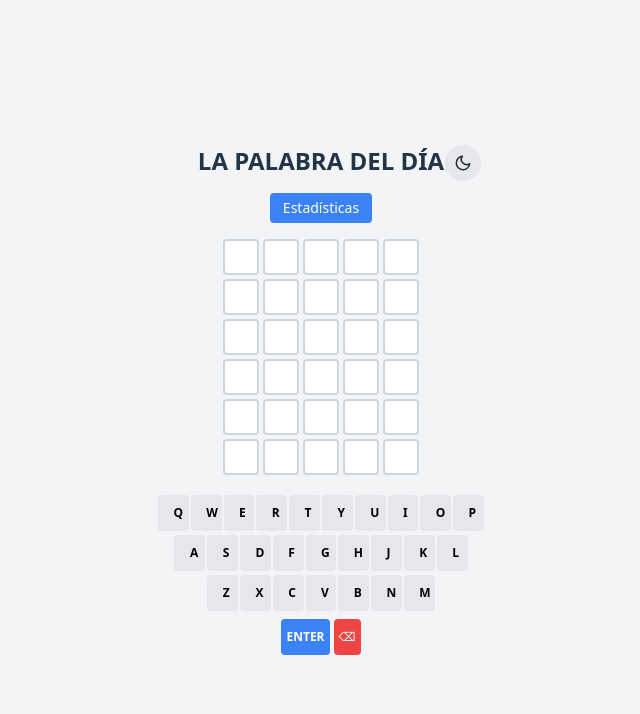
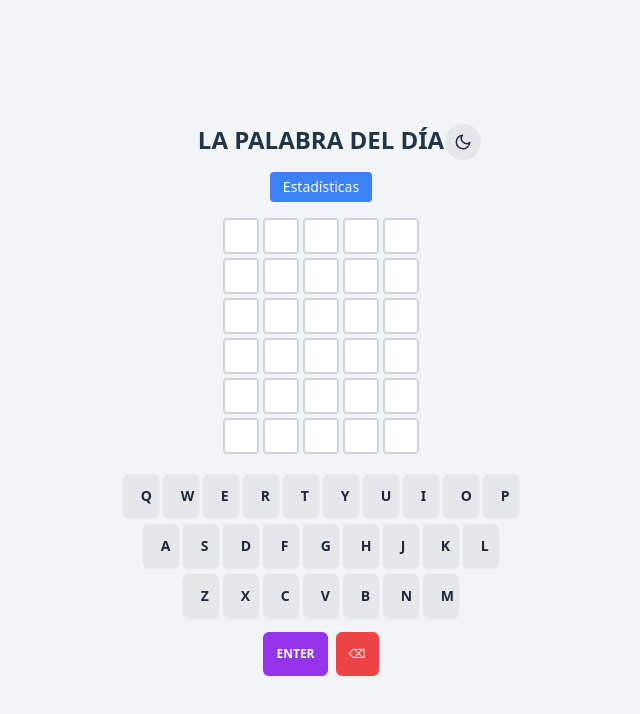
Before and after one commit to eduardescola/palabra-del-dia, a React (Vite) app: page / in a window 1280 px wide. Shown: the top 714 px of the page, without its empty margins (319-959 px from the left). Built offline with nearby package versions, Linux system fonts and the light colour scheme.

Commit message:
mini canvis

```diff
--- a/src/components/Keyboard.tsx
+++ b/src/components/Keyboard.tsx
@@ -15,21 +15,21 @@ const filas = [
 const getColor = (estado: LetraEstado | undefined) => {
   switch (estado) {
     case "correcta":
-      return "bg-green-500 text-white"
+      return "bg-green-500 text-white shadow-sm"
     case "presente":
-      return "bg-yellow-400 text-white"
+      return "bg-yellow-400 text-white shadow-sm"
     case "incorrecta":
-      return "bg-gray-400 text-white"
+      return "bg-gray-400 text-white shadow-sm"
     default:
-      return "bg-gray-200 dark:bg-gray-600 text-black dark:text-white"
+      return "bg-gray-200 dark:bg-gray-600 text-gray-800 dark:text-white shadow-sm"
   }
 }
 
 const Keyboard: React.FC<KeyboardProps> = ({ letrasEstado, onKeyClick }) => {
   return (
-    <div className="flex flex-col items-center gap-1 mt-2 w-full">
+    <div className="flex flex-col items-center gap-1.5 mt-2 w-full">
       {filas.map((fila, idx) => (
-        <div key={idx} className="flex gap-[2px] w-full justify-center">
+        <div key={idx} className="flex gap-1 w-full justify-center">
           {fila.map((letra) => {
             const estado = letrasEstado[letra.toLowerCase()]
             const colorClass = getColor(estado)
@@ -37,7 +37,7 @@ const Keyboard: React.FC<KeyboardProps> = ({ letrasEstado, onKeyClick }) => {
               <button
                 key={letra}
                 onClick={() => onKeyClick(letra.toLowerCase())}
-                className={`w-7 h-9 rounded font-bold text-xs ${colorClass} transition-colors duration-300 hover:opacity-80 active:scale-95`}
+                className={`w-8 h-10 sm:w-9 sm:h-11 rounded-md font-bold text-sm ${colorClass} transition-all duration-200 hover:opacity-90 active:scale-95 transform hover:-translate-y-0.5`}
               >
                 {letra}
               </button>
@@ -45,16 +45,16 @@ const Keyboard: React.FC<KeyboardProps> = ({ letrasEstado, onKeyClick }) => {
           })}
         </div>
       ))}
-      <div className="flex gap-1 mt-1 w-full justify-center">
+      <div className="flex gap-2 mt-2 w-full justify-center">
         <button
           onClick={() => onKeyClick("enter")}
-          className="px-1 h-9 bg-blue-500 text-white rounded font-bold text-xs hover:bg-blue-600 active:scale-95"
+          className="px-3 h-10 sm:h-11 bg-purple-600 hover:bg-purple-700 text-white rounded-md font-bold text-xs hover:opacity-90 active:scale-95 transform hover:-translate-y-0.5 shadow-sm"
         >
           ENTER
         </button>
         <button
           onClick={() => onKeyClick("backspace")}
-          className="px-1 h-9 bg-red-500 text-white rounded font-bold text-xs hover:bg-red-600 active:scale-95"
+          className="px-3 h-10 sm:h-11 bg-red-500 hover:bg-red-600 text-white rounded-md font-bold text-xs hover:opacity-90 active:scale-95 transform hover:-translate-y-0.5 shadow-sm"
         >
           ⌫
         </button>
--- a/src/components/ResultMessage.tsx
+++ b/src/components/ResultMessage.tsx
@@ -13,7 +13,7 @@ const ResultMessage: React.FC<ResultMessageProps> = ({ ganaste, palabraSecreta }
           ganaste ? "text-green-600 dark:text-green-400" : "text-red-600 dark:text-red-400"
         }`}
       >
-        {ganaste ? "¡Felicidades! ¡Has ganado!" : "¡Lo siento! Has perdido."}
+        {ganaste ? "¡Felicidades! 🎉" : "¡Lo siento! 😔"}
       </h2>
 
       {!ganaste && palabraSecreta && (
```
